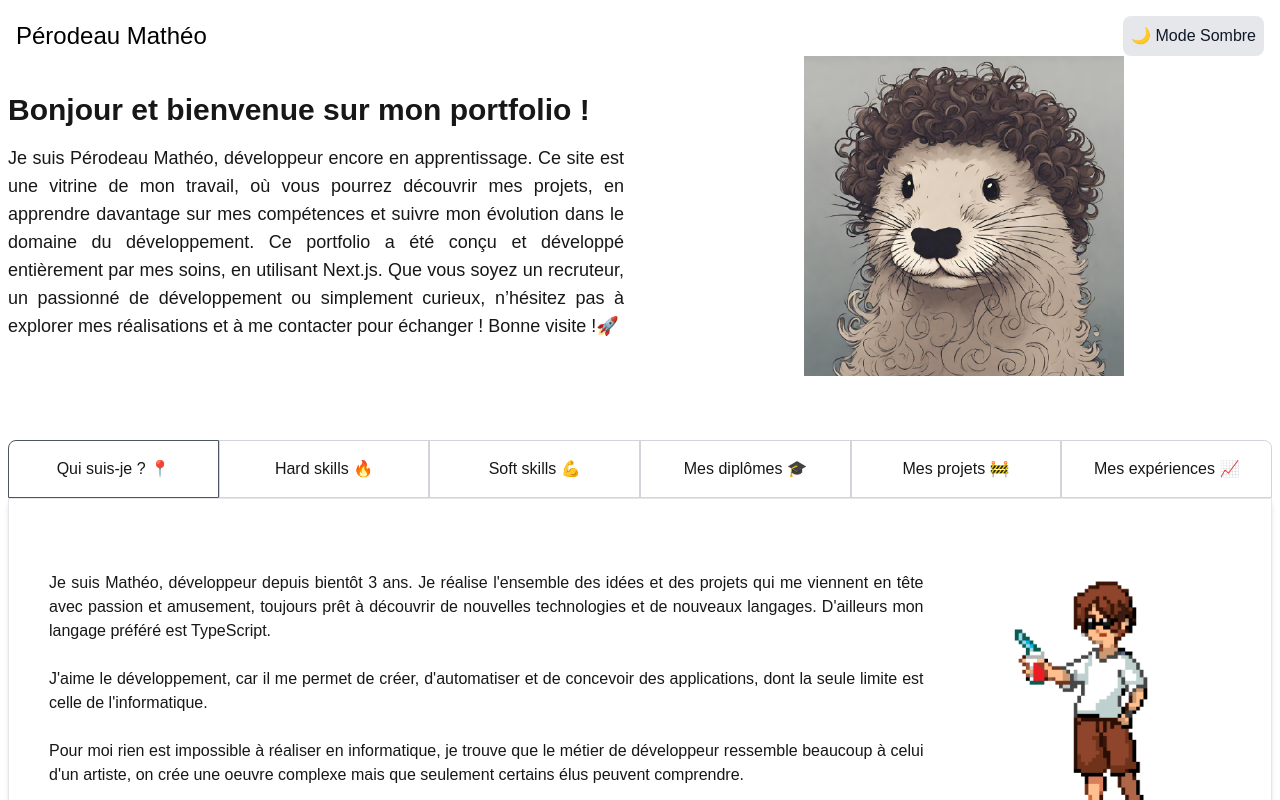
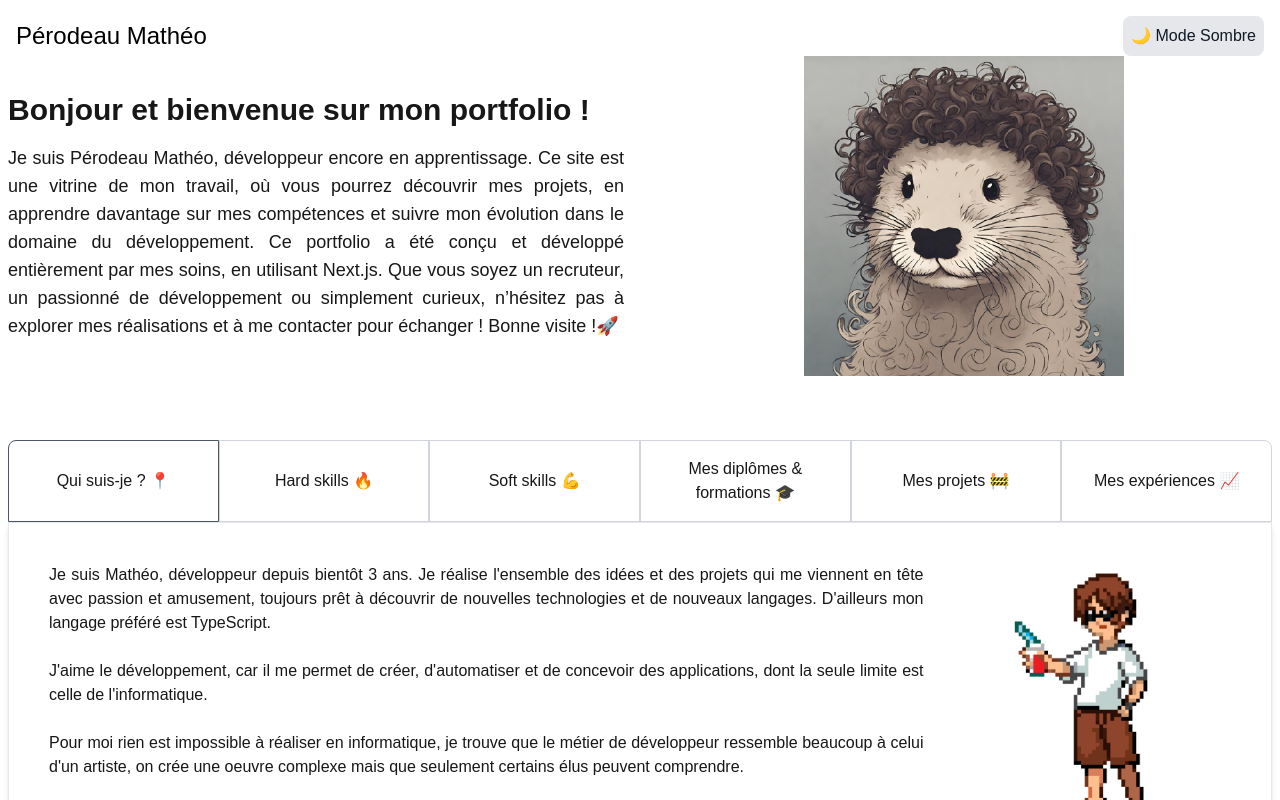
Before and after one commit to matheo-1712/portfolio, a Next.js app: page / in a window 1280 px wide. Shown: the top 800 px of the page. Built offline with nearby package versions, Linux system fonts and the light colour scheme.

Commit message:
Enhance About Me section: update diploma title for clarity; improve layout and styling of content toggle

```diff
--- a/src/app/components/Home/aboutme.tsx
+++ b/src/app/components/Home/aboutme.tsx
@@ -30,7 +30,7 @@ export default function AboutMe() {
             description: <SoftSkills />
         },
         {
-            title: "Mes diplômes 🎓",
+            title: "Mes diplômes & formations 🎓",
             description: <MesDiplomes />
         },
         {
@@ -55,14 +55,14 @@ export default function AboutMe() {
                     <h2
                         key={index}
                         onClick={() => toggleContent(index)}
-                        className={`text-center cursor-pointer border p-4 transition text-sm sm:text-base
-                            ${activeIndex === index ? "border-gray-300 md:border-gray-600 bg-gray-100 dark:bg-gray-900 md:bg-transparent" : "border-gray-300 hover:bg-gray-200 dark:hover:bg-gray-900"}
-                            ${index === 0 ? "rounded-tl-lg" : ""}
-                            ${index === aboutMe.length - 1 ? "rounded-none md:rounded-tr-lg sm:rounded-tr-lg lg:rounded-tr-lg" : ""}
-                            ${index === 2 ? "rounded-tr-lg md:rounded-none sm:rounded-none lg:rounded-none" : ""}
-                        `}>
+                        className={`flex items-center justify-center h-full text-center cursor-pointer border p-4 transition text-sm sm:text-base
+                         ${activeIndex === index ? "border-gray-300 md:border-gray-600 bg-gray-100 dark:bg-gray-900 md:bg-transparent" : "border-gray-300 hover:bg-gray-200 dark:hover:bg-gray-900"}
+                        ${index === 0 ? "rounded-tl-lg" : ""}
+                        ${index === aboutMe.length - 1 ? "rounded-none md:rounded-tr-lg sm:rounded-tr-lg lg:rounded-tr-lg" : ""}
+                        ${index === 2 ? "rounded-tr-lg md:rounded-none sm:rounded-none lg:rounded-none" : ""}`}>
                         {item.title}
                     </h2>
+
                 ))}
             </div>
 
--- a/src/app/components/Home/components-aboutme/qui_suis_je.tsx
+++ b/src/app/components/Home/components-aboutme/qui_suis_je.tsx
@@ -3,8 +3,6 @@ import Image from "next/image";
 export default function QuiSuisJe() {
     return (
         <div id="Qui suis je" className="w-full p-2">
-            <div id="title" className="text-center p2 mb-8">
-            </div>
             <div className="w-full p-2 px-2 flex flex-col md:flex-row gap-4">
                 {/* Colonne de gauche */}
                 <div className="md:w-full">
```
